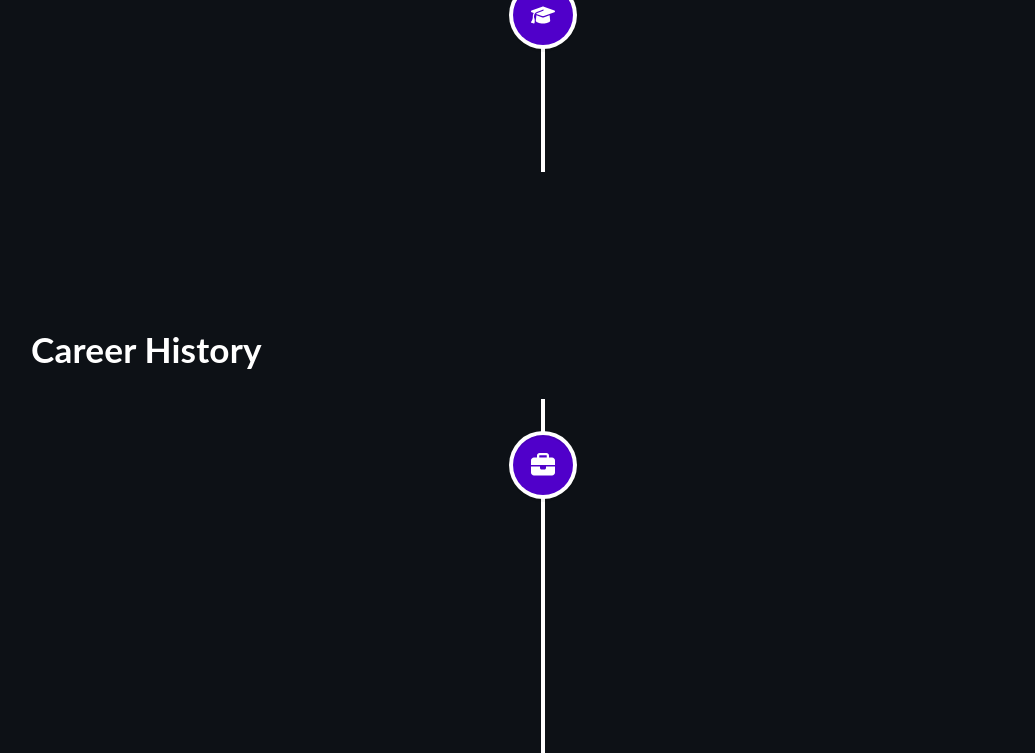
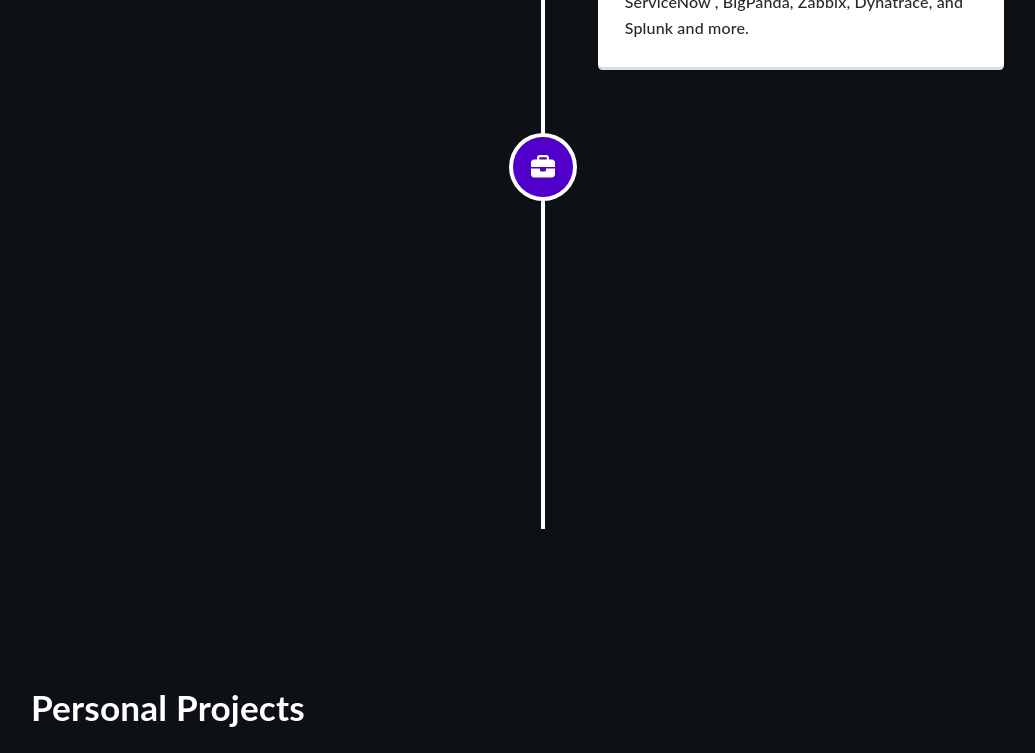
Before and after one commit to dilshanSankalpa/dilshansankalpa.github.io, a React (Create React App) app: page / in a window 1280 px wide. Shown: the part 2340-3093 px from the top of the page, without its empty margins (97-1132 px from the left). Built offline with nearby package versions, Linux system fonts and the light colour scheme.

Commit message:
chore: reorder components in App to include Education and Research sections

```diff
--- a/src/App.tsx
+++ b/src/App.tsx
@@ -34,10 +34,10 @@ function App() {
         <FadeIn transitionDuration={700}>
             <Main/>
             <Expertise/>
+            <Timeline/>
+            <Project/>
             <Education/>
-            <Timeline/>
             <Research/>
-            <Project/>
             <Contact/>
         </FadeIn>
         <Footer />
```
